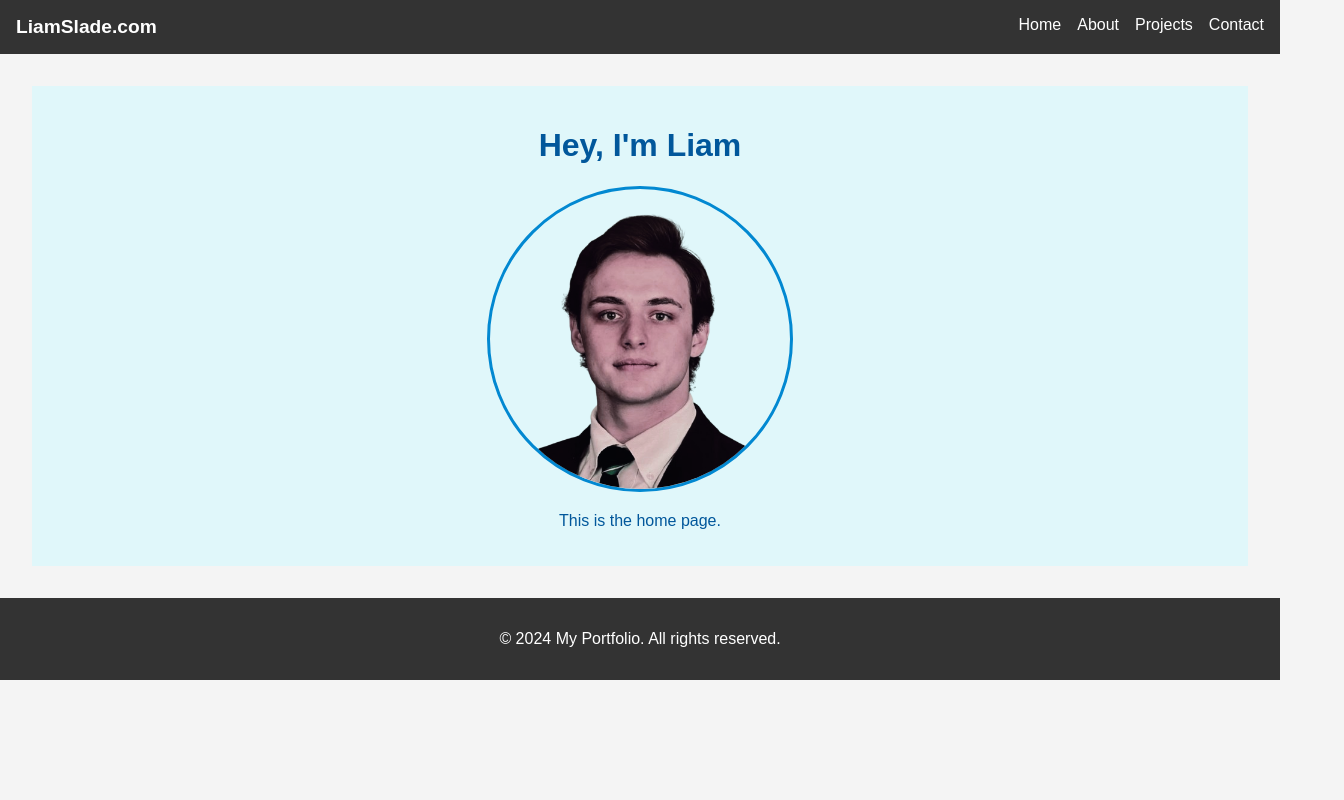
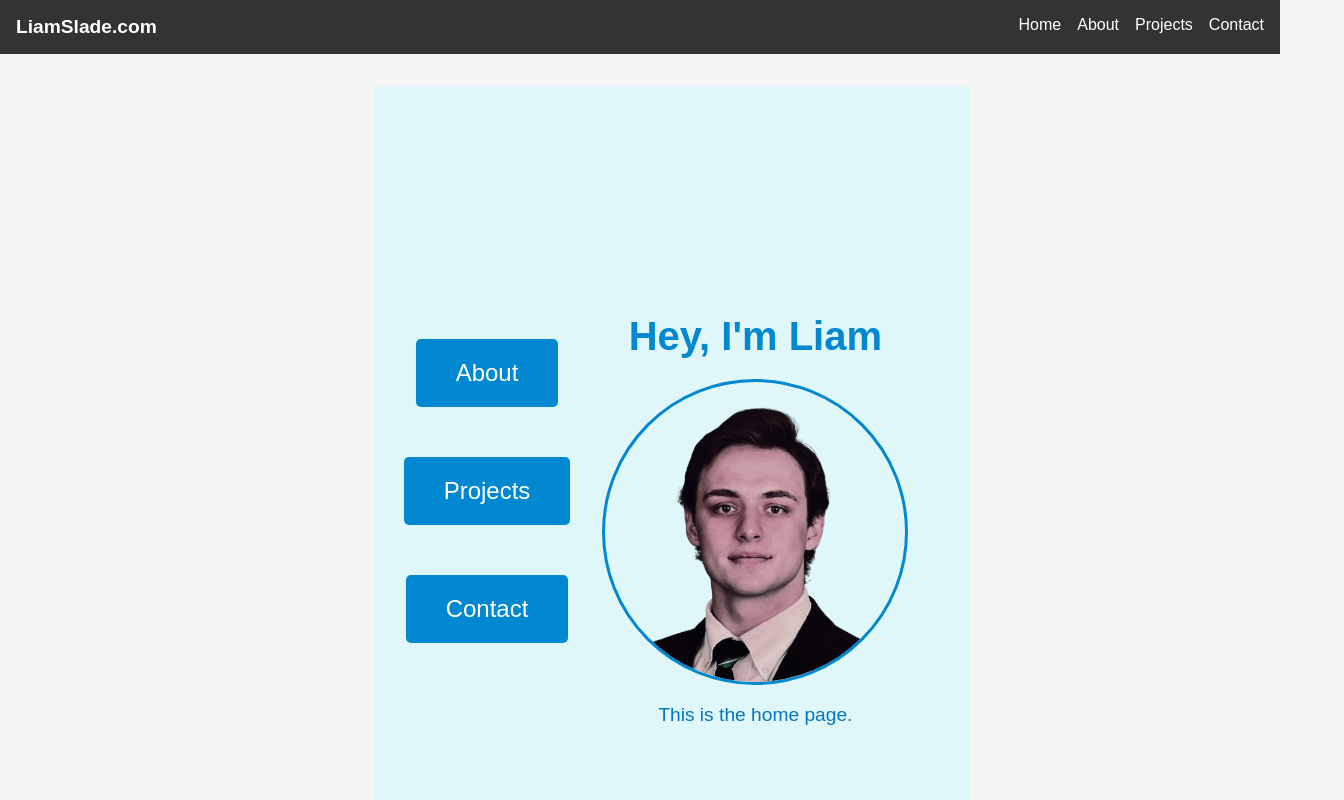
Before and after one commit to Laamb21/Personal_Website, a React (Create React App) app: page / in a window 1280 px wide. Shown: the top 800 px of the page, 1344 px wide, since content can reach past the window. Built offline with nearby package versions, Linux system fonts and the light colour scheme.

Commit message:
added buttons to the left of headshot, still adjusting orientation

```diff
--- a/src/pages/Home.css
+++ b/src/pages/Home.css
@@ -1,8 +1,42 @@
 .home-container {
-  text-align: center;
+  display: flex;
   background-color: #e0f7fa; /* Light cyan background */
   color: #01579b; /* Dark blue text */
-  padding: 20px;
+  padding: 30px;
+  height: 100vh; /* Full height of the viewport */
+}
+
+.sidebar {
+  display: flex;
+  flex-direction: column;
+  width: 50%; /* Take up the left half of the screen */
+  justify-content: center; /* Center the buttons vertically */
+  align-items: center; /* Center the buttons horizontally */
+}
+
+.nav-button {
+  background-color: #0288d1; /* Bright blue button */
+  color: white;
+  border: none;
+  padding: 20px 40px; /* Make the buttons bigger */
+  margin-bottom: 50px; /* Add more spacing between buttons */
+  cursor: pointer;
+  font-size: 1.5em; /* Increase the font size */
+  border-radius: 5px;
+  transition: background-color 0.3s;
+}
+
+.nav-button:hover {
+  background-color: #0277bd; /* Darker blue on hover */
+}
+
+.main-content {
+  display: flex;
+  flex-direction: column;
+  justify-content: center; /* Center the content vertically */
+  align-items: center; /* Center the content horizontally */
+  width: 100%; /* Take up the right half of the screen */
+  text-align: center;
 }
 
 .home-title {
@@ -17,8 +51,6 @@
 }
 
 .center-image {
-  display: block;
-  margin: 20px auto;
   border-radius: 75%; /* Make the image circular */
   border: 3px solid #0288d1; /* Add a bright blue border to the image */
   width: 300px; /* Adjust the size of the image */
--- a/src/pages/Home.js
+++ b/src/pages/Home.js
@@ -4,9 +4,16 @@ import './Home.css'; // Make sure to create this CSS file
 function Home() {
   return (
     <div className="home-container">
-      <h1>Hey, I'm Liam</h1>
-      <img src="/images/my-headshot.png" alt="My Headshot" className="center-image"/>
-      <p>This is the home page.</p>
+      <div className="sidebar">
+        <button className="nav-button" onClick={() => window.location.href = '/about'}>About</button>
+        <button className="nav-button" onClick={() => window.location.href = '/projects'}>Projects</button>
+        <button className="nav-button" onClick={() => window.location.href = '/contact'}>Contact</button>
+      </div>
+      <div className="main-content">
+        <h1 className="home-title">Hey, I'm Liam</h1>
+        <img src="/images/my-headshot.png" alt="My Headshot" className="center-image"/>
+        <p className="home-text">This is the home page.</p>
+      </div>
     </div>
   );
 }
```
